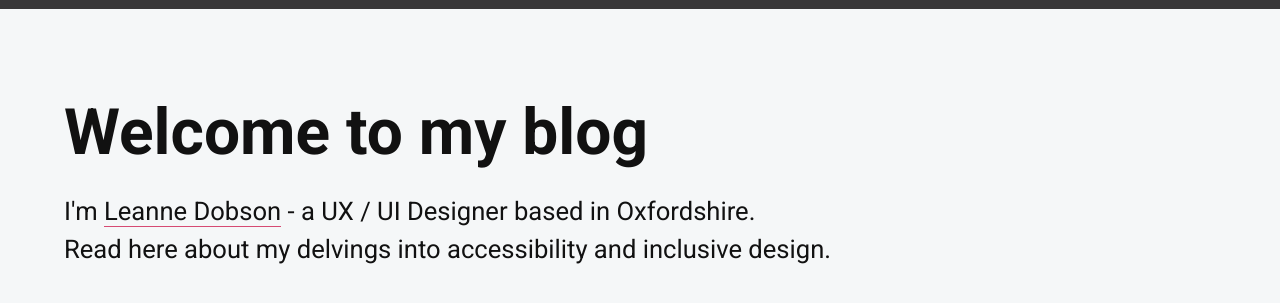
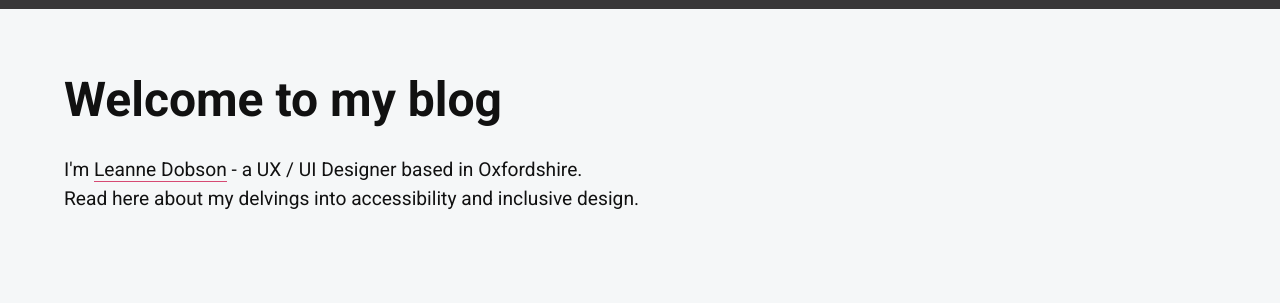
Before and after one commit to LeanneDobson/leannedobson.github.io, a plain HTML site: page index.html in a window 1280 px wide. Shown: the part 55-358 px from the top of the page. Drawn offline with nearby package versions, Linux system fonts and the light colour scheme.

Commit message:
css changes to fix layout and header

```diff
--- a/css/main.css
+++ b/css/main.css
@@ -26,9 +26,16 @@ body {
 
 
 .welcome {
-    font-size: 2em;
+    font-size: 1.5em;
     font-weight: 500;
     margin-bottom: 3em;
+    grid-column-start: 1;
+    grid-column-end: 2;
+    grid-template-rows: 1fr;
+}
+
+.welcome h1 {
+    line-height: 1em;
 }
 
 .welcome p {
--- a/css/mediaqueries.css
+++ b/css/mediaqueries.css
@@ -3,6 +3,9 @@
 @media only screen and (min-width: 500px) {
     #wrapper {
         grid-template-columns: 1fr 1fr;
+    }
+   .welcome {
+        grid-column-end: 3;
     }
 
 }
@@ -11,6 +14,7 @@
 @media only screen and (min-width: 850px) {
     #wrapper {
         grid-template-columns: repeat(3, 1fr);
+        padding: 35px 0;
     }
 
     .welcome {
```
